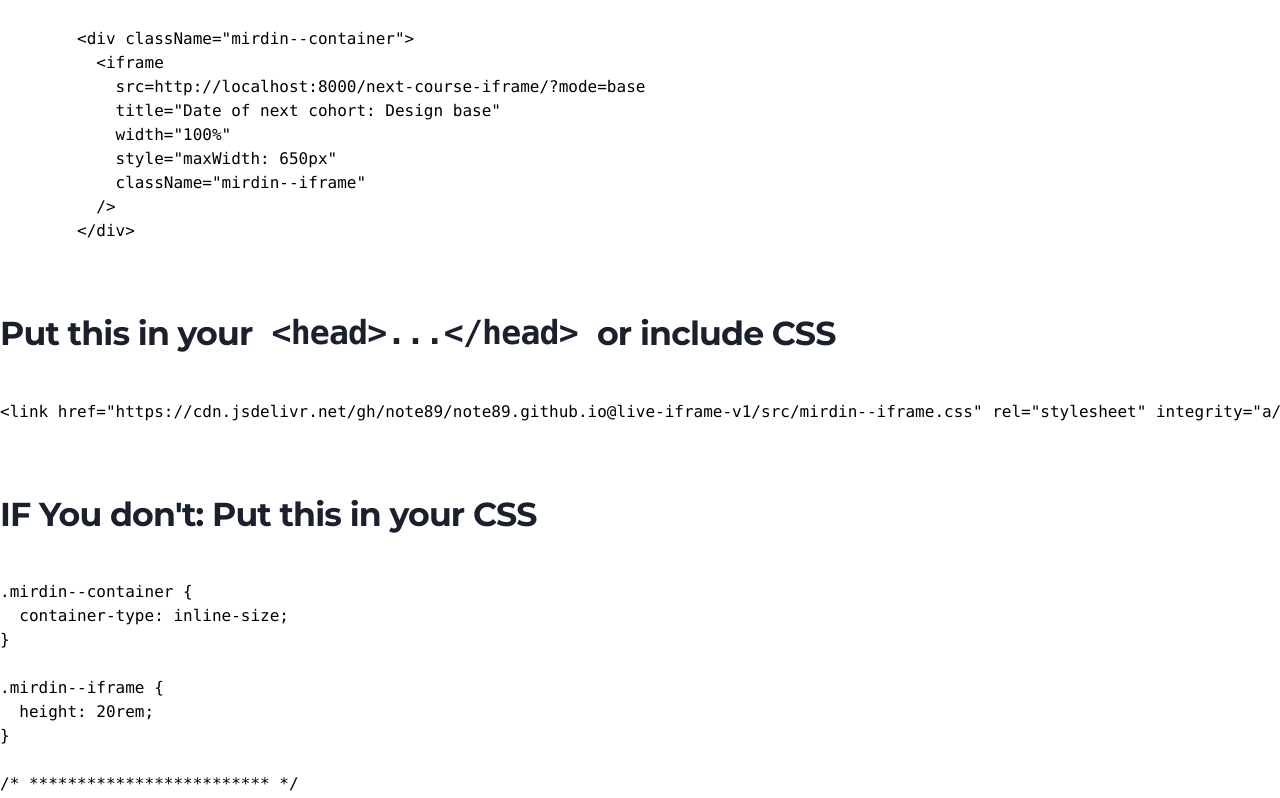
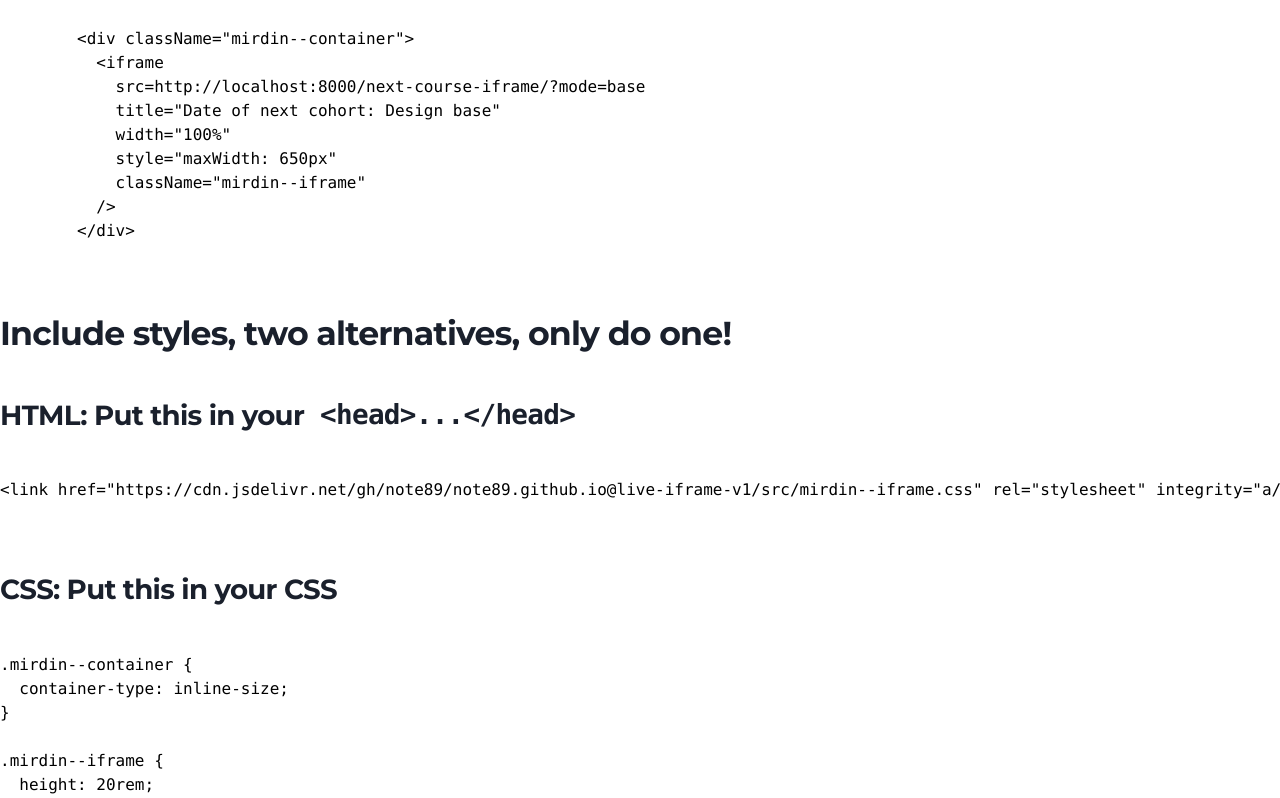
Before and after one commit to note89/note89.github.io, a Gatsby site: page /iframes in a window 1280 px wide. Shown: the part 445-1243 px from the top of the page. Built offline with nearby package versions, Linux system fonts and the light colour scheme; Gatsby itself is replaced by a stand-in of ours.

```diff
--- a/src/pages/iframes.tsx
+++ b/src/pages/iframes.tsx
@@ -37,15 +37,17 @@
         </div>
       `}
       </pre>
-      <h2>
-        Put this in your <pre>{` <head>...</head> `}</pre> or include CSS
-      </h2>
+
+      <h2>Include styles, two alternatives, only do one!</h2>
+      <h3>
+        HTML: Put this in your <pre>{` <head>...</head> `}</pre>
+      </h3>
       <pre>
         {`
 <link href="https://cdn.jsdelivr.net/gh/note89/note89.github.io@live-iframe-v1/src/mirdin--iframe.css" rel="stylesheet" integrity="a/wyNIKmaSqrcKKexv86OKX9GC/UefBIiFJbXNkhRPoyjXEiHPqmxLcdV/O/gVKj" crossorigin="anonymous" />
         `}
       </pre>
-      <h2>IF You don't: Put this in your CSS</h2>
+      <h3>CSS: Put this in your CSS</h3>
       <pre>
         {`
 .mirdin--container {
```
Also changed, not shown: public/page-data/index/page-data.json (+1 -1 lines).
